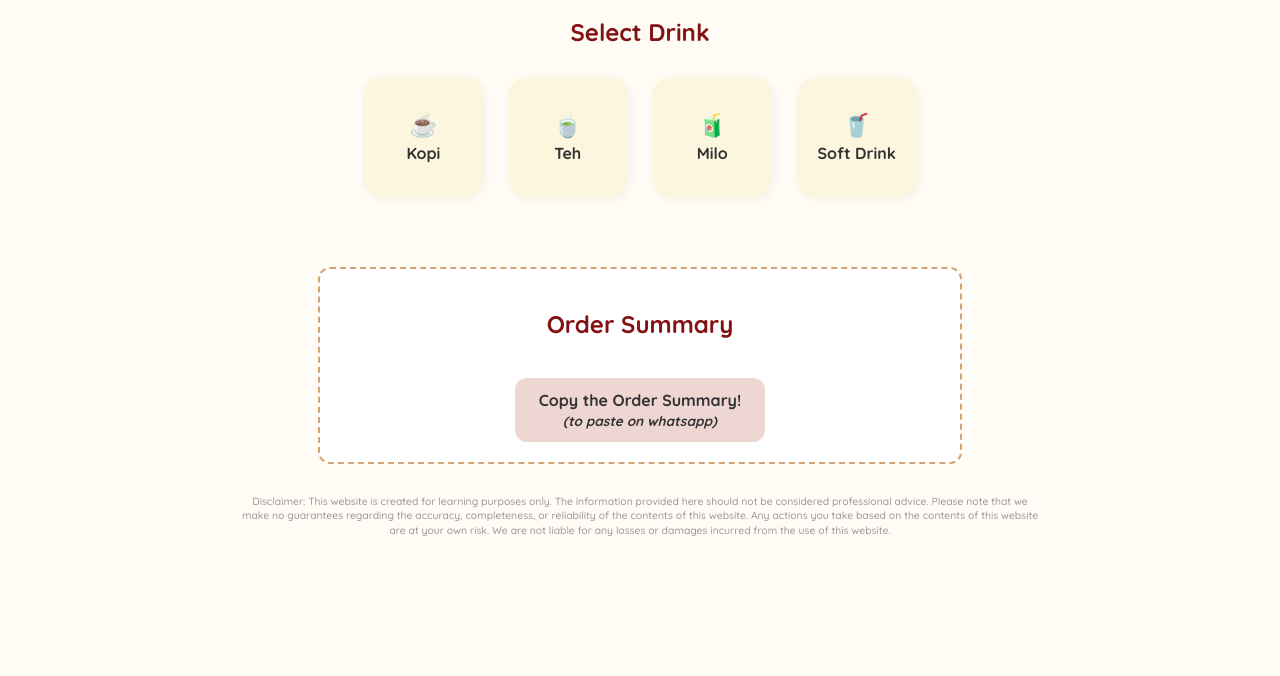
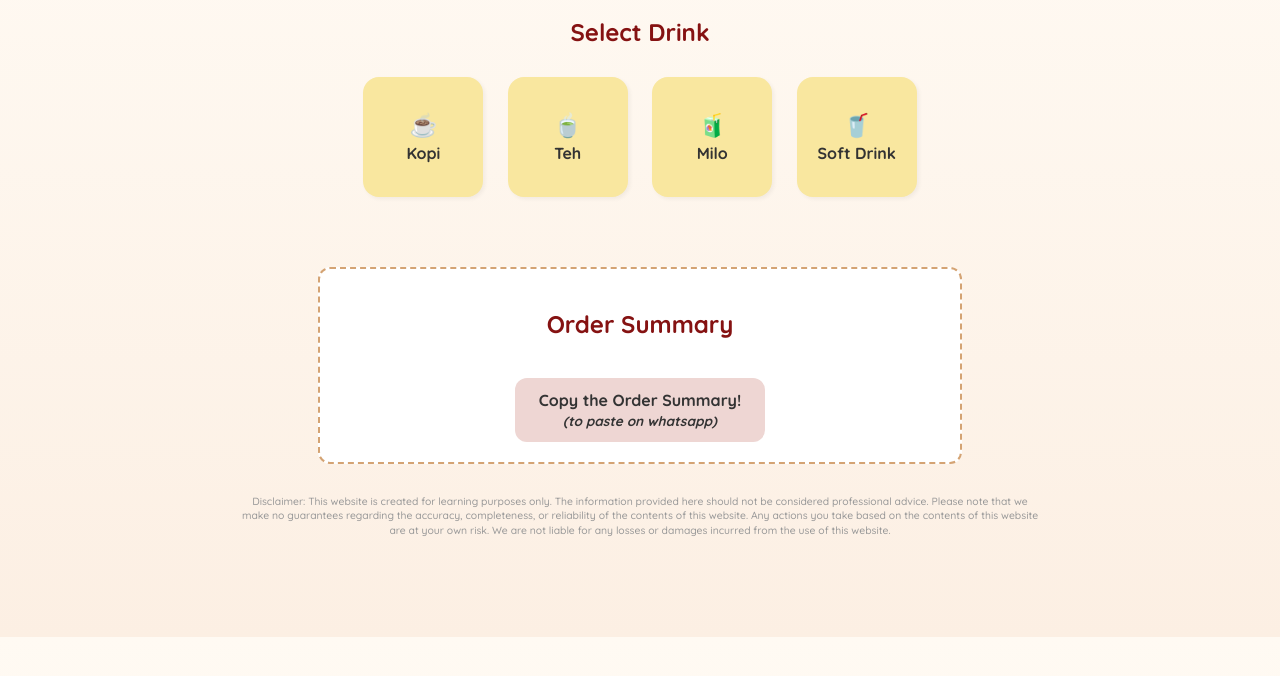
Before and after one commit to RWUltima/KopiBuddy, a website: page public/index.html in a window 1280 px wide. Shown: the part 108-784 px from the top of the page. Drawn offline with Linux system fonts and the light colour scheme.

Commit message:
button colour change

```diff
--- a/public/style.css
+++ b/public/style.css
@@ -1,7 +1,7 @@
 
 body {
   font-family: 'Quicksand', sans-serif;
-  background: #fffcf6;
+  background: linear-gradient(180deg, #fffaf3 0%, #fcefe3 100%);
   padding: 20px;
   text-align: center;
   color: #851212;
@@ -56,18 +56,19 @@ h2 {
   margin: 10px;
   padding: 12px;
   border: none;
-  border-radius: 20px;
-  background-color: #fbf6dd;
+  background-color: #f9e79f;
+  color: #333;
+  border-radius: 16px;
   font-size: 16px;
   font-weight: 600;
-  box-shadow: 2px 2px 8px rgba(0,0,0,0.05);
+  box-shadow: 2px 2px 4px rgba(0,0,0,0.05);
   cursor: pointer;
-  transition: transform 0.2s ease, background-color 0.3s;
+  transition: background-color 0.3s ease;
 }
 
 .option-btn:hover {
   transform: scale(1.05);
-  background-color: #ffd898;
+  background-color: #f7c873;
   color: #fff;
 }
 
```
